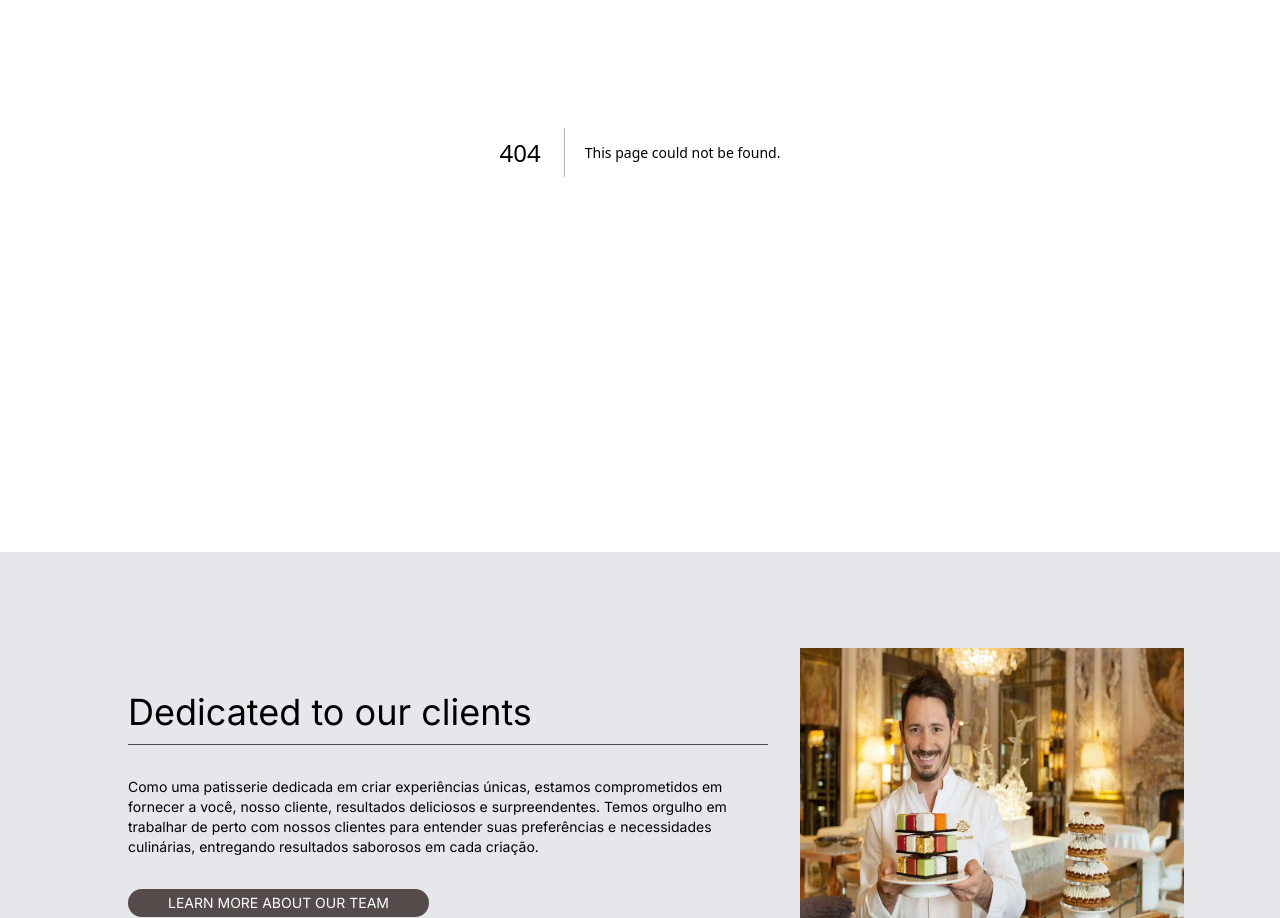
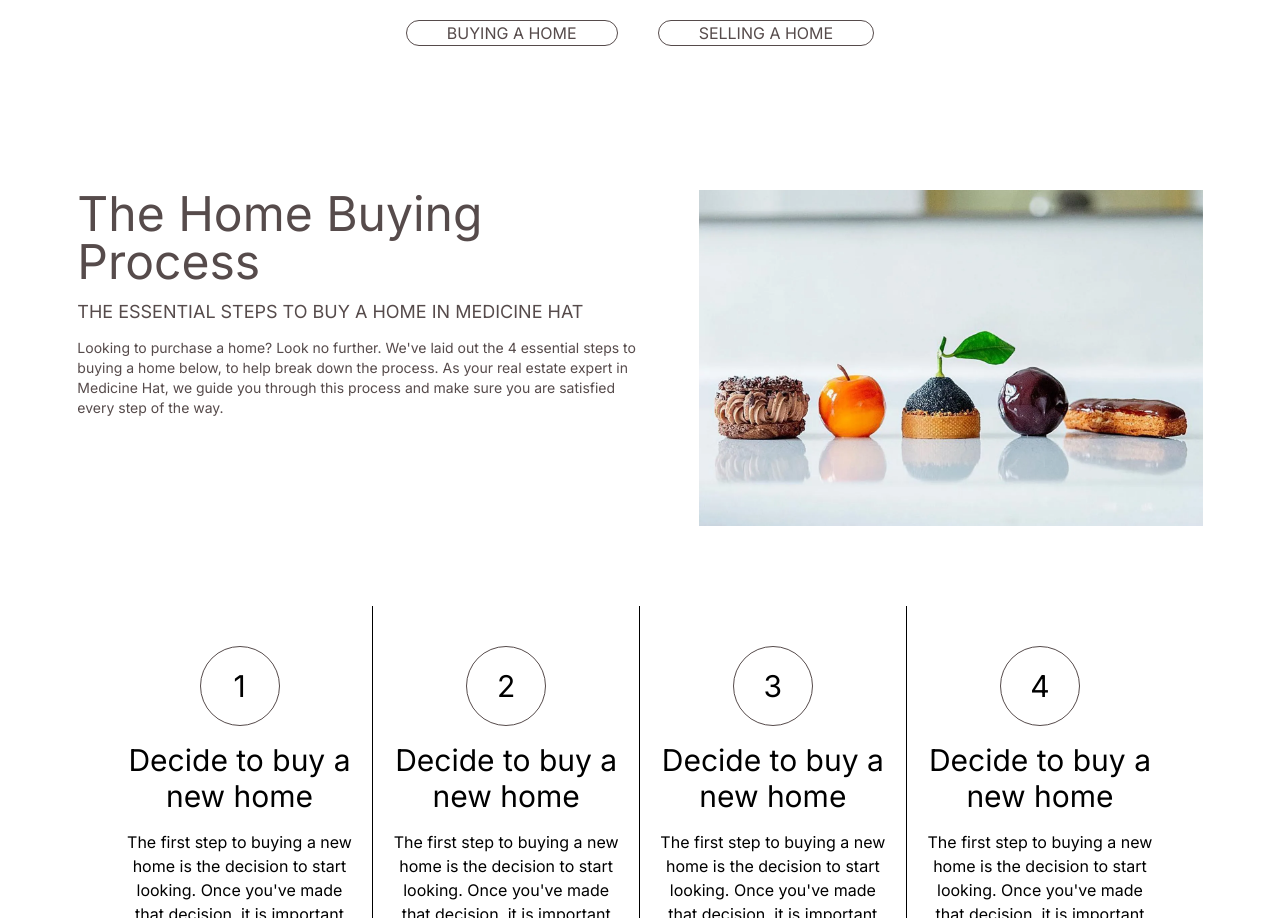
Before and after one commit to JhonatasAnicezio/Grolet_Patisserie, a Next.js app: page /process in a window 1280 px wide. Before the commit this address had no page. Shown: the part 382-1300 px from the top of the page. Built offline with nearby package versions, Linux system fonts and the light colour scheme.

Commit message:
feat: create prototype for process

```diff
--- /dev/null
+++ b/src/app/process/page.tsx
@@ -0,0 +1,79 @@
+export default function Process() {
+  return (
+    <main className="flex flex-col text-brown-color items-center justify-center">
+      <div className="flex flex-col gap-5 py-20 items-center text-center w-5/6 ">
+        <h1 className="text-6xl font-light">Real estate, simplified</h1>
+        <h2 className="text-xl">UNDERSTAND THE BUYING & SELLING PROCESS</h2>
+        <p className="text-sm w-3/4">Buying or selling your home is a big undertaking - partnering with a Realtor® means you are working with an expert to guide you through the process and set you up for success.</p>
+        <div className="flex gap-10">
+          <button className="px-10 rounded-full border border-brown-color">
+            BUYING A HOME
+          </button>
+          <button className="px-10 rounded-full border border-brown-color">
+            SELLING A HOME
+          </button>
+        </div>
+      </div>
+      <div className="flex py-10 w-11/12">
+        <div className="flex flex-col p-6 gap-3">
+          <h2 className="text-5xl">The Home Buying Process</h2>
+          <h3 className="text-lg">THE ESSENTIAL STEPS TO BUY A HOME IN MEDICINE HAT</h3>
+          <p className="text-sm">Looking to purchase a home? Look no further. We've laid out the 4 essential steps to buying a home below, to help break down the process. As your real estate expert in Medicine Hat, we guide you through this process and make sure you are satisfied every step of the way.</p>
+        </div>
+        <img className="w-1/2 h-96 p-6" src="/kends-patisserie.webp" alt="Descrição da imagem" />
+      </div>
+      <div className="flex text-black text-3xl pt-4 pb-16 w-5/6">
+        <div className="flex flex-col gap-4 items-center text-center border-r py-10 w-1/4 px-5 border-black">
+          <h2 className="flex items-center justify-center text-3xl rounded-full h-20 w-20 border border-brown-color">1</h2>
+          <h3>Decide to buy a new home</h3>
+          <p className="text-base">The first step to buying a new home is the decision to start looking. Once you've made that decision, it is important to be pre-approved for a mortgage so you know your budget, and consider how much you can put towards a down payment.</p>
+        </div>
+        <div className="flex flex-col gap-4 items-center text-center border-r py-10 w-1/4 px-5 border-black">
+          <h2 className="flex items-center justify-center text-3xl rounded-full h-20 w-20 border border-brown-color">2</h2>
+          <h3>Decide to buy a new home</h3>
+          <p className="text-base">The first step to buying a new home is the decision to start looking. Once you've made that decision, it is important to be pre-approved for a mortgage so you know your budget, and consider how much you can put towards a down payment.</p>
+        </div>
+        <div className="flex flex-col gap-4 items-center text-center border-r py-10 w-1/4 px-5 border-black">
+          <h2 className="flex items-center justify-center text-3xl rounded-full h-20 w-20 border border-brown-color">3</h2>
+          <h3>Decide to buy a new home</h3>
+          <p className="text-base">The first step to buying a new home is the decision to start looking. Once you've made that decision, it is important to be pre-approved for a mortgage so you know your budget, and consider how much you can put towards a down payment.</p>
+        </div>
+        <div className="flex flex-col gap-4 items-center text-center py-10 w-1/4 px-5">
+          <h2 className="flex items-center justify-center text-3xl rounded-full h-20 w-20 border border-brown-color">4</h2>
+          <h3>Decide to buy a new home</h3>
+          <p className="text-base">The first step to buying a new home is the decision to start looking. Once you've made that decision, it is important to be pre-approved for a mortgage so you know your budget, and consider how much you can put towards a down payment.</p>
+        </div>
+      </div>
+      <div className="flex justify-center py-10 gap-5 w-11/12">
+        <div className="w-2/5 h-80 bg-cover" style={{ backgroundImage: "url('/bolo-cubo-magico.webp')" }}/>
+        <div className="flex flex-col w-1/2 p-5 gap-3">
+          <h2 className="text-5xl">The Home Buying Process</h2>
+          <h3 className="text-lg">THE ESSENTIAL STEPS TO BUY A HOME IN MEDICINE HAT</h3>
+          <p className="text-sm">Looking to purchase a home? Look no further. We've laid out the 4 essential steps to buying a home below, to help break down the process. As your real estate expert in Medicine Hat, we guide you through this process and make sure you are satisfied every step of the way.</p>
+        </div>
+      </div>
+      <div className="flex text-black text-3xl pt-4 pb-28 w-5/6">
+        <div className="flex flex-col gap-4 items-center text-center border-r py-10 w-1/4 px-5 border-black">
+          <h2 className="flex items-center justify-center text-3xl rounded-full h-20 w-20 border border-brown-color">1</h2>
+          <h3>Decide to buy a new home</h3>
+          <p className="text-base">The first step to buying a new home is the decision to start looking. Once you've made that decision, it is important to be pre-approved for a mortgage so you know your budget, and consider how much you can put towards a down payment.</p>
+        </div>
+        <div className="flex flex-col gap-4 items-center text-center border-r py-10 w-1/4 px-5 border-black">
+          <h2 className="flex items-center justify-center text-3xl rounded-full h-20 w-20 border border-brown-color">2</h2>
+          <h3>Decide to buy a new home</h3>
+          <p className="text-base">The first step to buying a new home is the decision to start looking. Once you've made that decision, it is important to be pre-approved for a mortgage so you know your budget, and consider how much you can put towards a down payment.</p>
+        </div>
+        <div className="flex flex-col gap-4 items-center text-center border-r py-10 w-1/4 px-5 border-black">
+          <h2 className="flex items-center justify-center text-3xl rounded-full h-20 w-20 border border-brown-color">3</h2>
+          <h3>Decide to buy a new home</h3>
+          <p className="text-base">The first step to buying a new home is the decision to start looking. Once you've made that decision, it is important to be pre-approved for a mortgage so you know your budget, and consider how much you can put towards a down payment.</p>
+        </div>
+        <div className="flex flex-col gap-4 items-center text-center py-10 w-1/4 px-5">
+          <h2 className="flex items-center justify-center text-3xl rounded-full h-20 w-20 border border-brown-color">4</h2>
+          <h3>Decide to buy a new home</h3>
+          <p className="text-base">The first step to buying a new home is the decision to start looking. Once you've made that decision, it is important to be pre-approved for a mortgage so you know your budget, and consider how much you can put towards a down payment.</p>
+        </div>
+      </div>
+    </main>
+  );
+}
```
